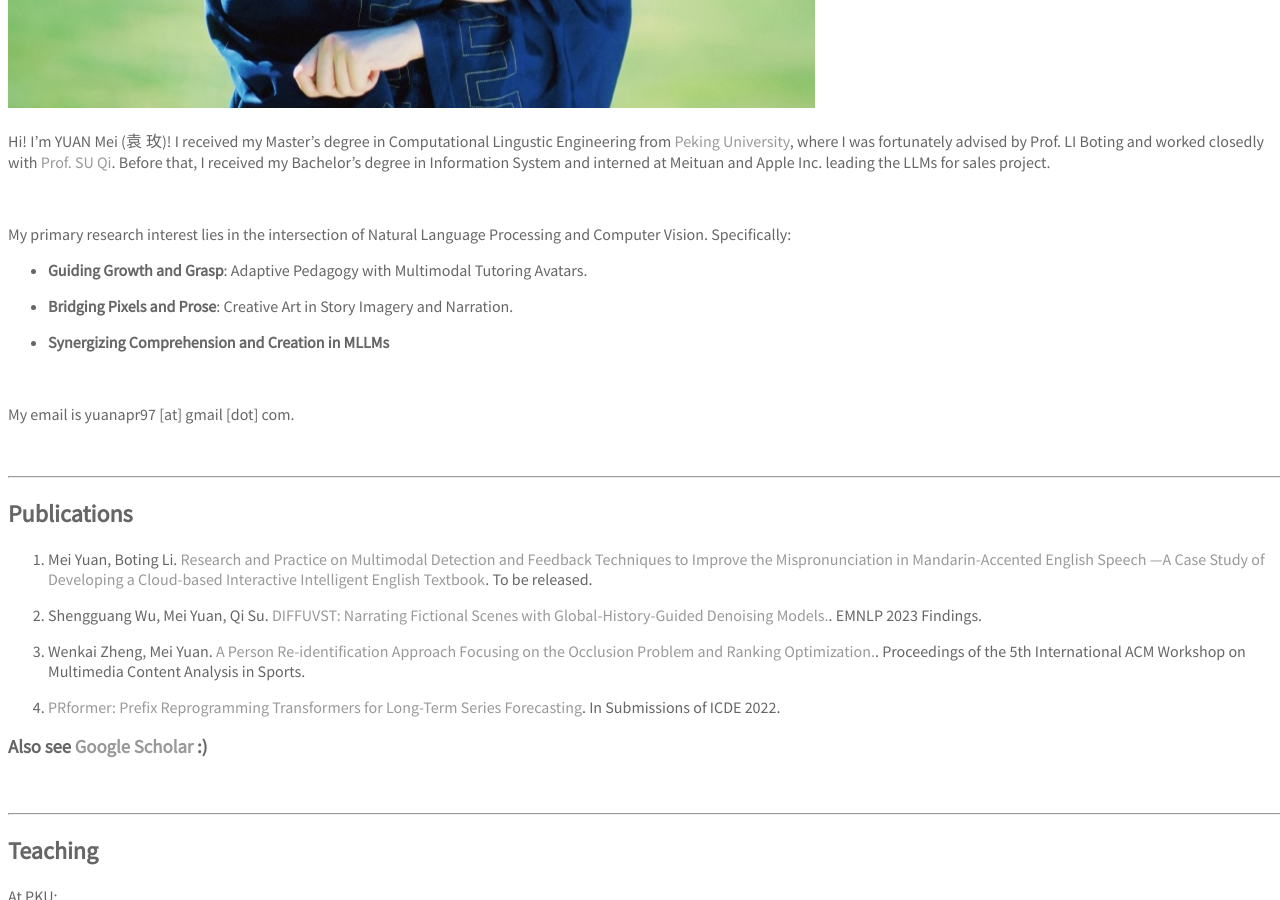
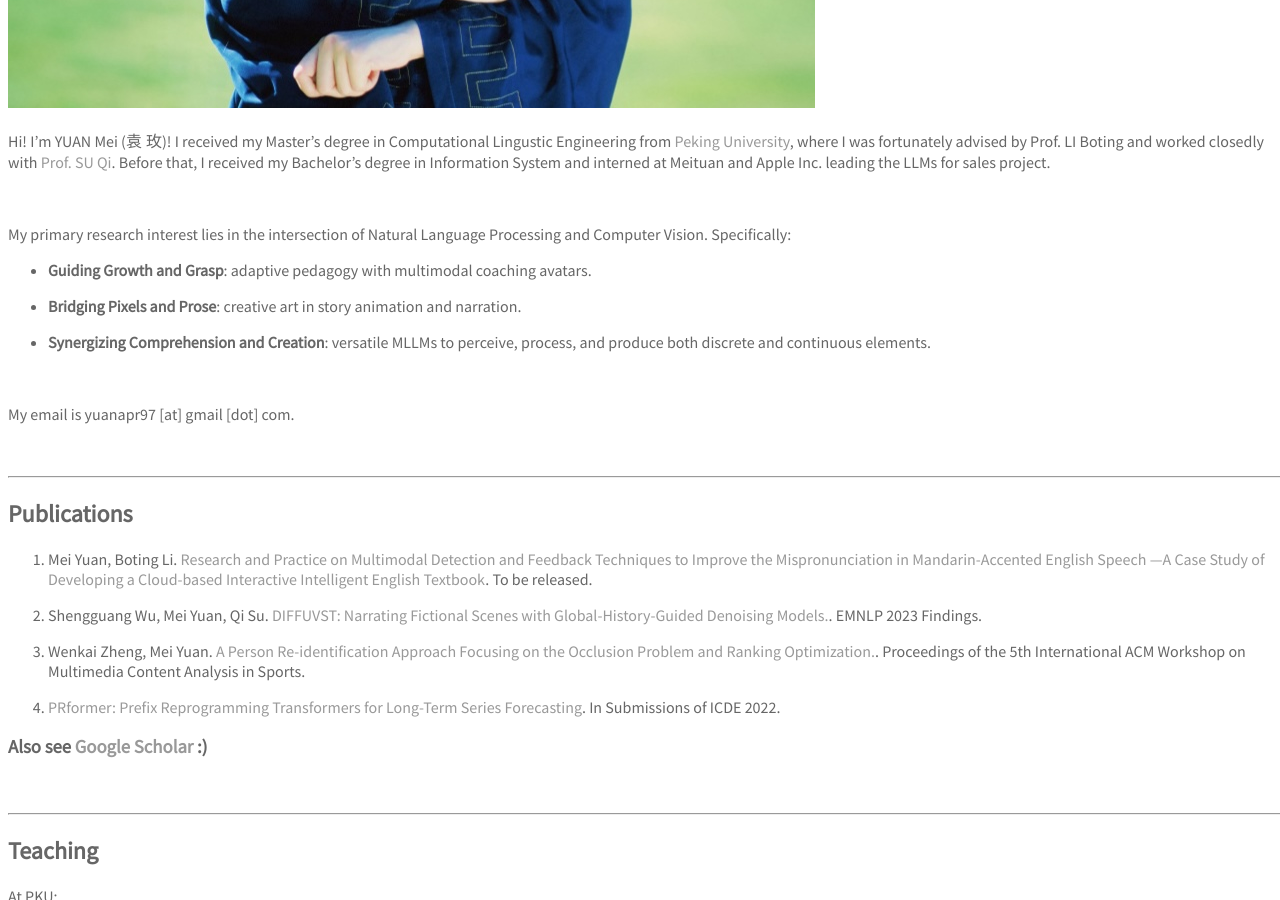
Before and after one commit to yuanapril/yuanapril.github.io, a Jekyll site: the page built from index.md, in a window 1280 px wide and 900 px high, scrolled down 1022 px. Built offline with Jekyll 4.4.1, drawn with Linux system fonts in a browser that asks for light colours; some web fonts are replaced; our own code applies the rules of GitHub Pages for plain Markdown files.

Commit message:
Update index.md

```diff
--- a/index.md
+++ b/index.md
@@ -12,11 +12,11 @@ Hi! I'm YUAN Mei (<font face="KAI">袁 玫</font>)! I received my Master's degre
 
 My primary research interest lies in the intersection of Natural Language Processing and Computer Vision. Specifically:
 
-- **Guiding Growth and Grasp**: Adaptive Pedagogy with Multimodal Tutoring Avatars.
+- **Guiding Growth and Grasp**: adaptive pedagogy with multimodal coaching avatars.
 
-- **Bridging Pixels and Prose**: Creative Art in Story Imagery and Narration.
+- **Bridging Pixels and Prose**: creative art in story animation and narration.
 
-- **Synergizing Comprehension and Creation in MLLMs**
+- **Synergizing Comprehension and Creation**: versatile MLLMs to perceive, process, and produce both discrete and continuous elements.
 
 <br />
 
```
